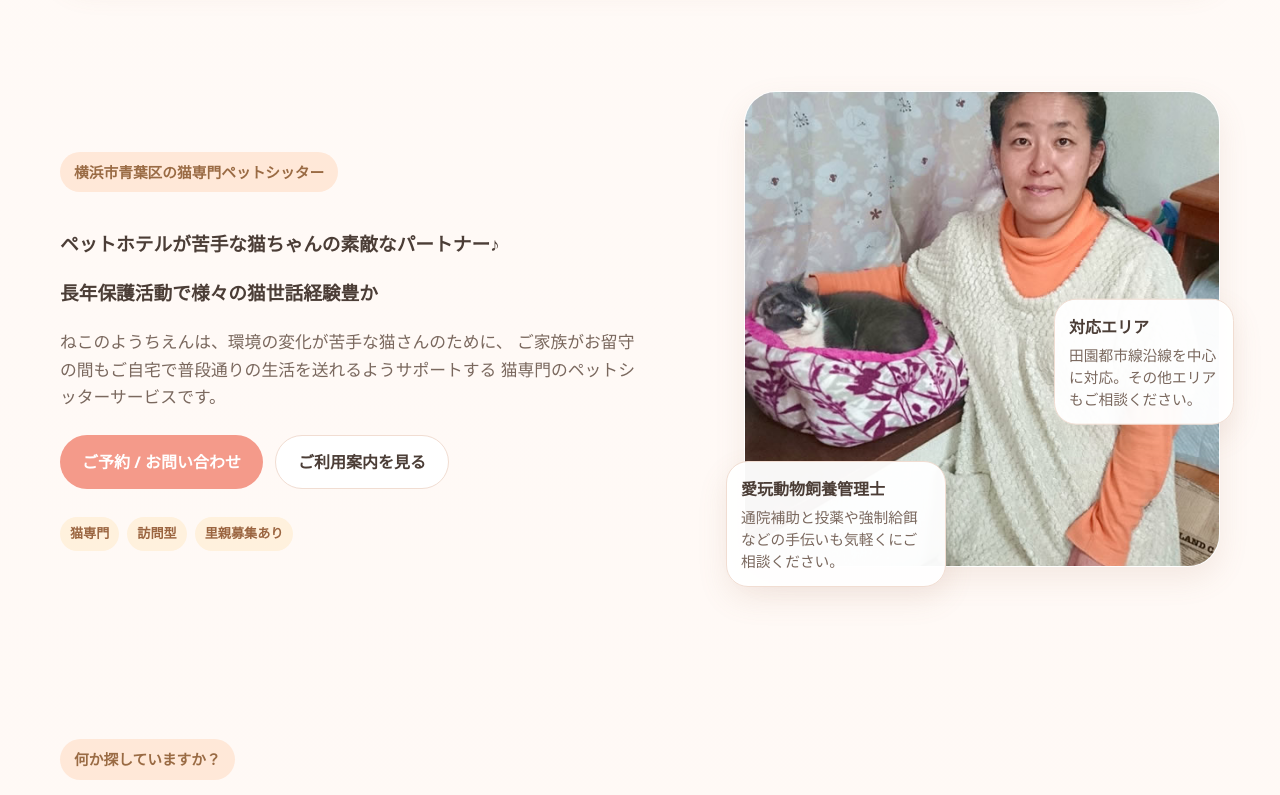
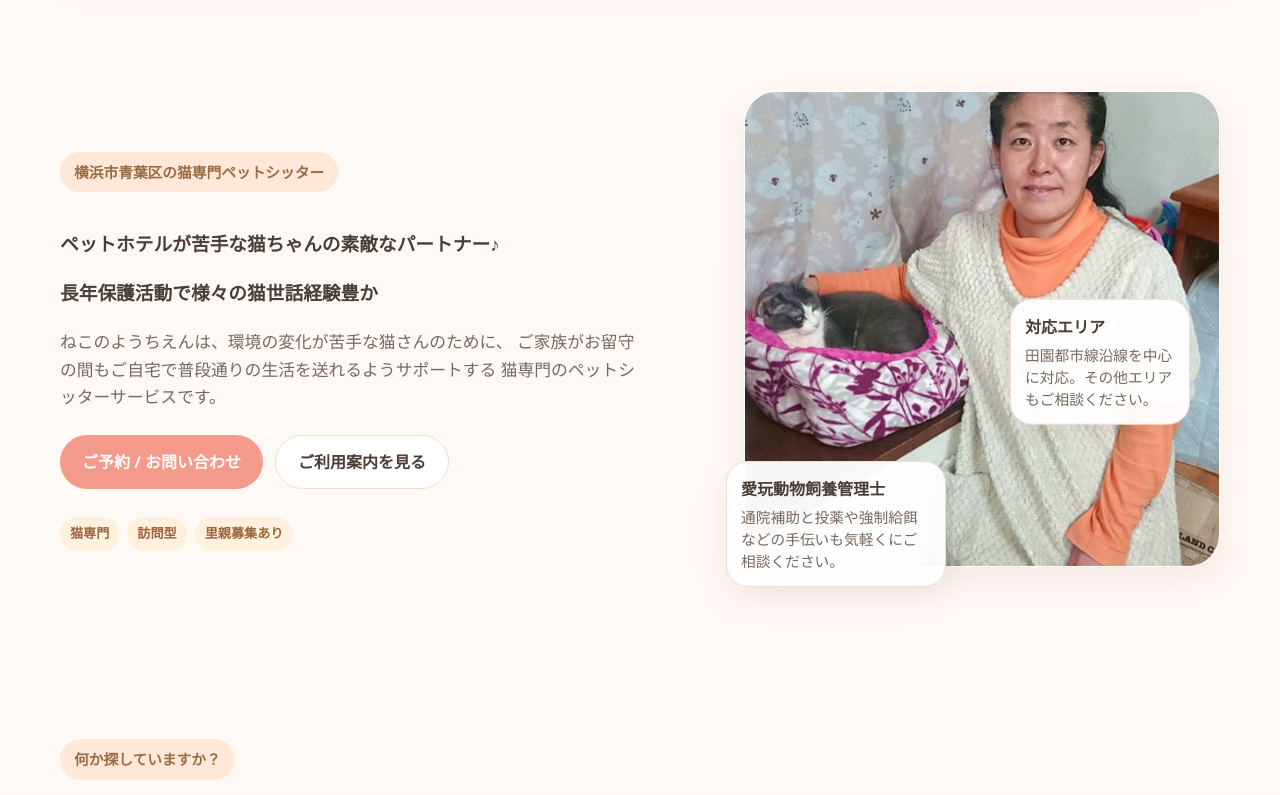
Before and after one commit to neko-liku/test-web, a plain HTML site: page index.html in a window 1280 px wide. Shown: the part 609-1404 px from the top of the page. Drawn offline with Linux system fonts and the light colour scheme.

Commit message:
Update styles.css

```diff
--- a/styles.css
+++ b/styles.css
@@ -824,7 +824,7 @@ footer {
 
 .floating-mini {
   position: absolute;
-  right: -14px;
+  right: 30px;
   top: 52%;
   transform: translateY(-50%);
   width: 180px;
```
